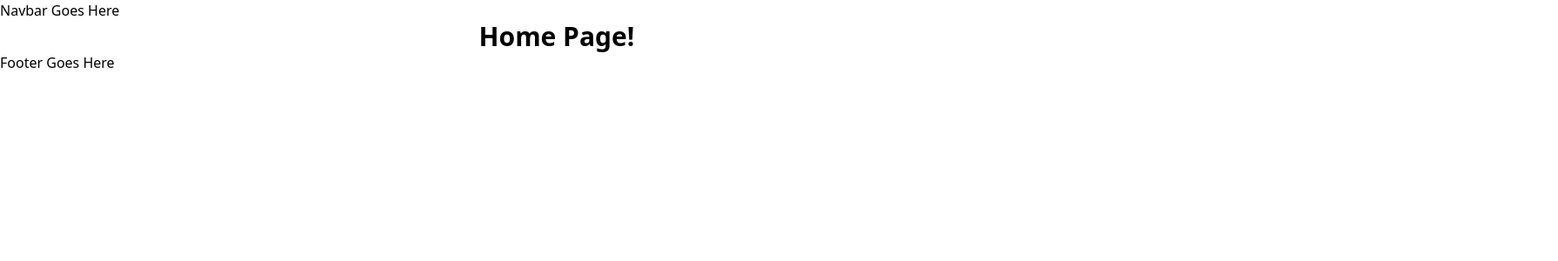
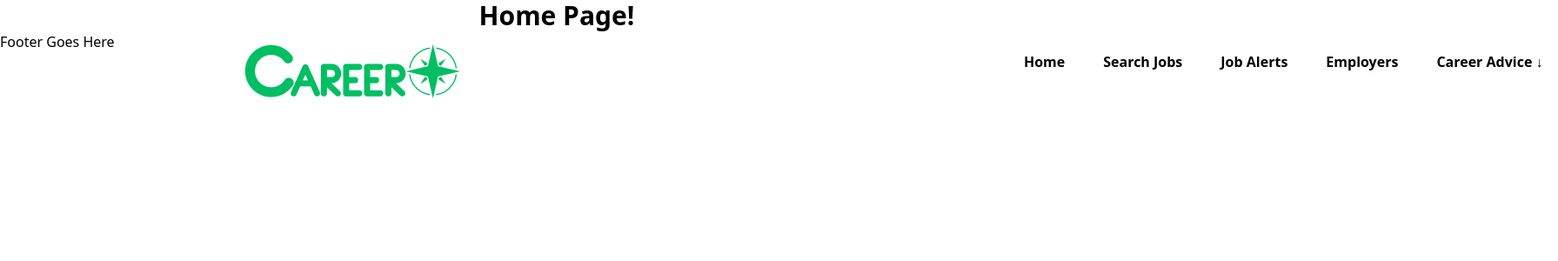
Before and after one commit to PekaVengers/CareerCompass, a React (Vite) app in the folder client/: page / in a window 1280 px wide. Shown: the top 300 px of the page at 87% size, 1791 px wide, since content can reach past the window. Built offline with nearby package versions, Linux system fonts and the light colour scheme.

Commit message:
modify Navbar

```diff
--- a/client/src/components/Navbar.jsx
+++ b/client/src/components/Navbar.jsx
@@ -1,5 +1,26 @@
+import logo from "../assets/images/logo.png";
+
 export default function Navbar() {
   return (
-    <div>Navbar  Goes Here</div>
+    <>
+      <div className="absolute top-[3.19rem] left-[17.5rem] w-[94.44rem] h-[3.88rem] text-[1rem] text-ajdan-black">
+        <div className="absolute top-[0.63rem] left-[56.06rem] w-[38.38rem] h-[1.31rem]">
+          <div className="absolute top-[0rem] left-[0rem] w-[38.38rem] h-[1.31rem]">
+            <div className="absolute top-[0rem] left-[0rem] flex flex-row items-center justify-center gap-[2.75rem]">
+              <b className="relative leading-[130%]">Home</b>
+              <b className="relative leading-[130%]">Search Jobs</b>
+              <b className="relative leading-[130%]">Job Alerts</b>
+              <b className="relative leading-[130%]">Employers</b>
+              <b className="relative leading-[130%]">Career Advice ↓</b>
+            </div>
+          </div>
+        </div>
+        <img
+          className="absolute h-full w-[16.55%] top-[0%] right-[83.45%] bottom-[0%] left-[0%] max-w-full overflow-hidden max-h-full object-cover"
+          alt=""
+          src={logo}
+        />
+      </div>
+    </>
   );
 }
```
Also changed, not shown: client/src/assets/images/logo.png (added).
